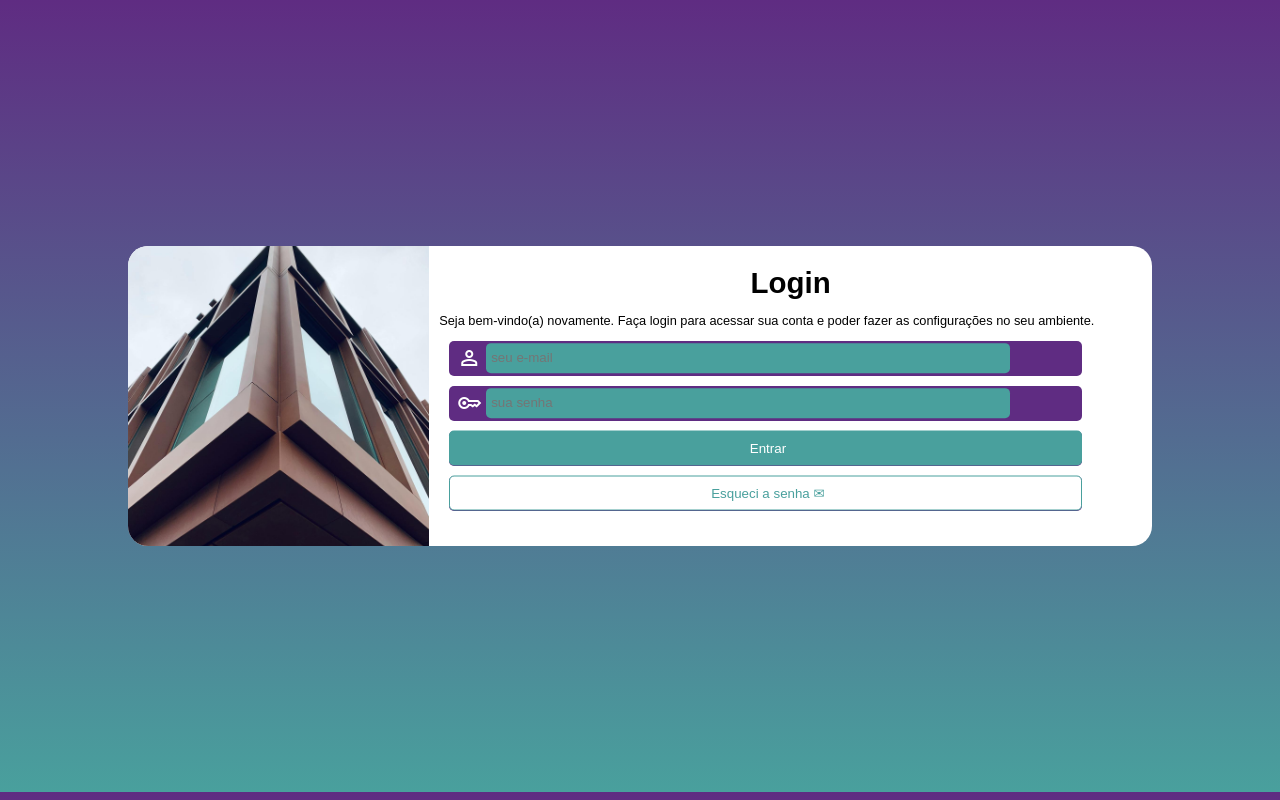
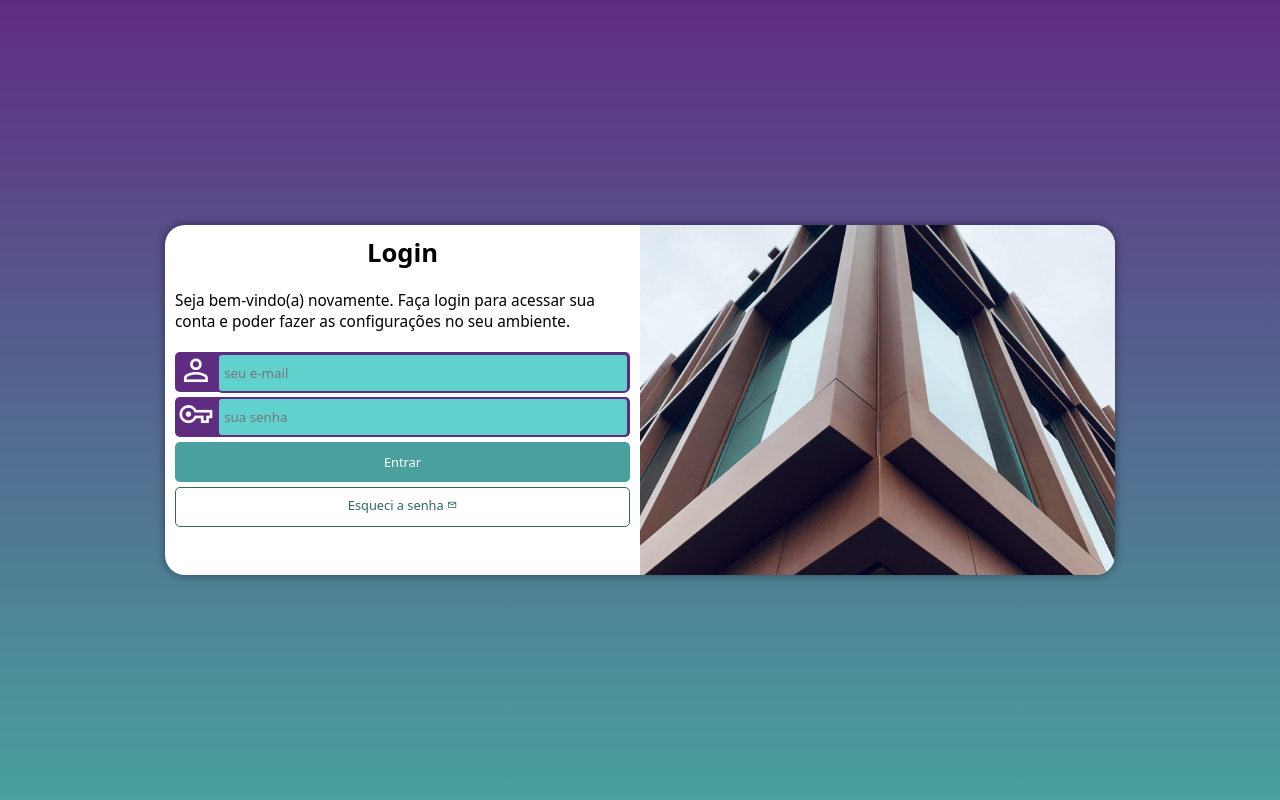
Before and after one commit to julioluwungu/projeto-login, a plain HTML site: page index.html in a window 1280 px wide. Drawn offline with nearby package versions, Linux system fonts and the light colour scheme.

Commit message:
atualizando projeto

```diff
--- a/estilos/media-query.css
+++ b/estilos/media-query.css
@@ -1,30 +1,63 @@
 @charset "UTF-8";
 
-:root {
-    --cor1: #49a09d;
-    --cor2: #5f2c82;
-}
-
-@media screen and (min-width: 769px) {
-
+@media screen and (min-width:769px) and (max-width: 1024px) {
     body {
-        background-image: linear-gradient(to bottom, var(--cor2), var(--cor1));
+        background-image: linear-gradient(to top, #49a09d, #5f2c82);
     }
 
-    main {
-        display: flex;
+    section#login {
         width: 80vw;
         height: 300px;
     }
 
-    section#imagem {
+    section#login p {
+        font-size: 1em;
+    }
+
+    section#login > div#imagem {
+        float: left;
         width: 30%;
         height: 100%;
-        border-radius: 20px 0px 0px 20px;
     }
 
-    section#conteudo {
+    section#login > div#formulario {
+        float: right;
         width: 70%;
         height: 100%;
     }
 }
+
+@media screen and (min-width: 1025px) {
+    body {
+        background-image: linear-gradient(to top, #49a09d, #5f2c82);
+    }
+
+    section#login {
+        width: 950px;
+        height: 350px;
+    }
+
+    section#login h1 {
+        font-size: 2em;
+    }
+
+    section#login p {
+        font-size: 1.2em;
+    }
+
+    section#login > div#imagem {
+        width: 50%;
+        height: 100%;
+        float: right;
+    }
+
+    section#login > div#formulario {
+        width: 50%;
+        height: 100%;
+        float: left;
+    }
+
+    section#login p {
+        margin: 20px 0px;
+    }
+}
--- a/estilos/style.css
+++ b/estilos/style.css
@@ -1,114 +1,126 @@
 @charset "UTF-8";
 
-/* Definição das variáveis */
-
-:root {
-    --cor1: #49a09d;
-    --cor2: #5f2c82;
+* {
+    font-family: system-ui, -apple-system, BlinkMacSystemFont, 'Segoe UI', Roboto, Oxygen, Ubuntu, Cantarell, 'Open Sans', 'Helvetica Neue', sans-serif;
+    margin: 0px;
+    padding: 0px;
+    box-sizing: border-box;
 }
 
-/* Configurações gerais */
-
 body {
-    font-family: Arial, Helvetica, sans-serif;
-    background-color: var(--cor2);
+    background-color: #5f2c82;
+    width: 100vw;
+    height: 100vh;
     font-size: 0.8em;
-    position: relative;
-    height: 97vh;
 }
 
-/* Configurações do main */
+main {
+    width: 100vw;
+    height: 100vh;
+    position: relative;
+}
 
-main {
+section#login {
+    background-color: white;
+    width: 250px;
+    height: 500px;
+    border-radius: 20px;
+    box-shadow: 0px 0px 10px rgba(0, 0, 0, 0.450);
     position: absolute;
     top: 50%;
     left: 50%;
     transform: translate(-50%, -50%);
-    width: 300px;
-    height: 550px;
-    border-radius: 20px;
+    overflow: hidden;
+    transition: width 0.3s, height 0.3s;
+    transition-timing-function: ease;
+}
+
+section#login h1 {
+    text-align: center;
+    margin-bottom: 10px;
+}
+
+section#login > div#imagem {
+    display: block;
+    background: url('../imagens/imagem.jpg') no-repeat center center;
+    background-size: cover;
+    width: 100%;
+    height: 200px;
+}
+
+section#login > div#formulario {
+    display: block;
+    padding: 10px;
+}
+
+section#login div.campo {
+    display: block;
+    width: 100%;
+    height: 40px;
+    background-color: #5f2c82;
+    border-radius: 5px;
+    margin: 5px 0px;
+    padding: 0px 0px 0px 3px;
+}
+
+section#login div#user {
+    padding-top: 0.5px;
+}
+
+div.campo span {
+    font-size: 2.8em;
+    color: white;
+}
+
+div.campo > input {
+    background-color: #60d1cd;
+    border: none;
+    border-radius: 5px;
+    width: calc(100% - 40px);
+    height: 40px;
+    padding: 0px 5px;
+    border: 2px solid #5f2c82;
+    transform: translateY(-10px);
+}
+
+div.campo > input:focus-within {
     background-color: white;
 }
 
-main h1 {
-    text-align: center;
-    font-size: 2.3em;
-    font-weight: 700;
-    margin: 10px;
-}
-
-section#imagem {
+form > input[type=submit] {
+    display: block;
     width: 100%;
-    height: 230px;
-    border-radius: 20px 20px 0px 0px;
-    background: url('../imagens/imagem.jpg') no-repeat center center ;
-    background-size: cover;
-}
-
-section#conteudo {
-    padding: 10px;
-}
-
-form {
-    display: block;
-    margin: auto;
-}
-
-label {
-    background-color: var(--cor2);
-}
-
-div.conteiner {
-    width: 90%;
-    height: 35px;
-    background-color: var(--cor2);
-    margin: 10px;
-    border-radius: 5px;
-    vertical-align: center;
-    position: relative;
-}
-
-div > label > span {
-    position: absolute;
-    top: 50%;
-    left: 8px;
+    height: 40px;
+    font-size: 1em;
+    background-color: #49a09d;
     color: white;
-    transform: translate(0%, -50%);
-}
-
-div > input {
-    position: absolute;
     border: none;
-    height: 85%;
-    width: 82%;
-    top: 50%;
-    left: 37px;
-    right: 1px;
-    padding: 0px 0px 0px 5px;
-    border-radius: 5px;
-    transform: translate(0%, -50%);
-    background-color: var(--cor1);
-}
-
-div.botao {
-    height: 35px;
-    padding: 0px;
-}
-
-div.botao > input {
-    width: 100%;
-    height: 100%;
-    left: 0%;
     border-radius: 5px;
     cursor: pointer;
 }
 
-div#entrar > input {
-    color: white;
+form > input[type=submit]:hover {
+    background-color: #60d1cd;
 }
 
-div#esquecer > input {
-    background-color: white;
-    color: var(--cor1);
-    border: 1px solid var(--cor1);
+form > a#botao {
+    display: block;
+    margin-top: 5px;
+    width: 100%;
+    height: 40px;
+    text-align: center;
+    border-radius: 5px;
+    border: 1px solid #316967;
+    text-decoration: none;
+    color: #316967;
+    font-size: 1em;
+    padding-top: 8px;
 }
+
+form > a#botao:hover {
+    background-color: #60d1cd;
+}
+
+form > a#botao > span {
+    font-size: 0.8em;
+}
--- a/index.html
+++ b/index.html
@@ -10,24 +10,26 @@
 </head>
 <body>
     <main>
-        <section id="imagem"></section>
-        <section id="conteudo">
+        <section id="login">
+            <div id="imagem"></div>
+            <div id="formulario">
                 <h1>Login</h1>
                 <p>
                     Seja bem-vindo(a) novamente. Faça login para acessar sua conta e poder fazer as configurações no seu ambiente.
                 </p>
-            <form action="#" method="post">
-                <div class="conteiner">
-                    <label for="email"><span class="material-symbols-outlined">person</span></label>
-                    <input type="email" name="email" id="email" minlength="10" maxlength="30" required placeholder="seu e-mail">
+                <form action="login.php" method="post" autocomplete="on">
+                    <div id="user" class="campo">
+                        <label for="ilogin"><span class="material-symbols-outlined">person</span></label>
+                        <input type="email" name="login" id="ilogin" required autocomplete="email" minlength="10" maxlength="30" placeholder="seu e-mail">
                     </div>
-                <div class="conteiner">
-                    <label for="senha"><span class="material-symbols-outlined">key</span></label>
-                    <input type="password" name="senha" id="senha" minlength="8" maxlength="20" required placeholder="sua senha">
+                    <div id="pass" class="campo">
+                        <label for="isenha"><span class="material-symbols-outlined">vpn_key</span></label>
+                        <input type="password" name="senha" id="isenha" required autocomplete="current-password" minlength="8" maxlength="20" placeholder="sua senha">
                     </div>
-                <div id="entrar" class=" conteiner botao"><input type="submit" value="Entrar"></div>
-                <div id="esquecer" class="conteiner botao"><input type="submit" value="Esqueci a senha &#9993;"></div>
+                    <input type="submit" value="Entrar">
+                    <a href="esqueci.html" id="botao">Esqueci a senha <span class="material-symbols-outlined">mail</span></a>
                 </form>
+            </div>
         </section>
     </main>
 </body>
```
Lines whose indentation alone changed are shown as unchanged.
